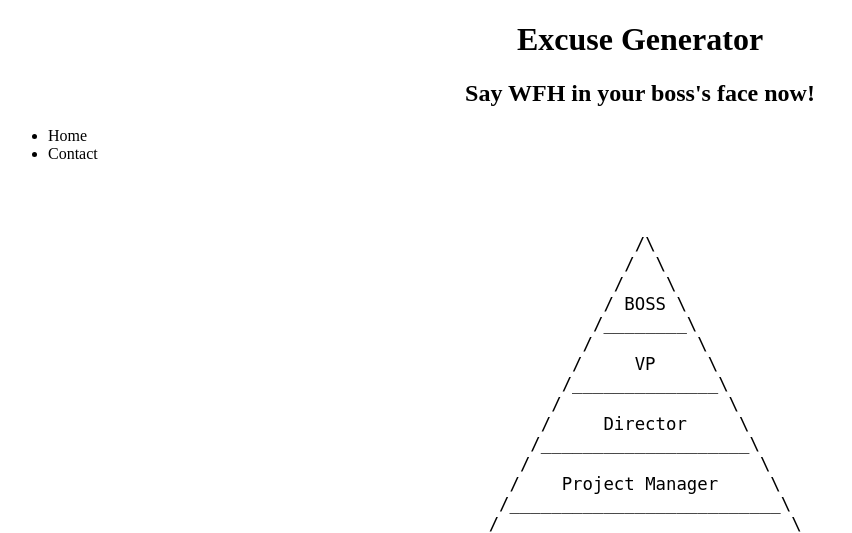
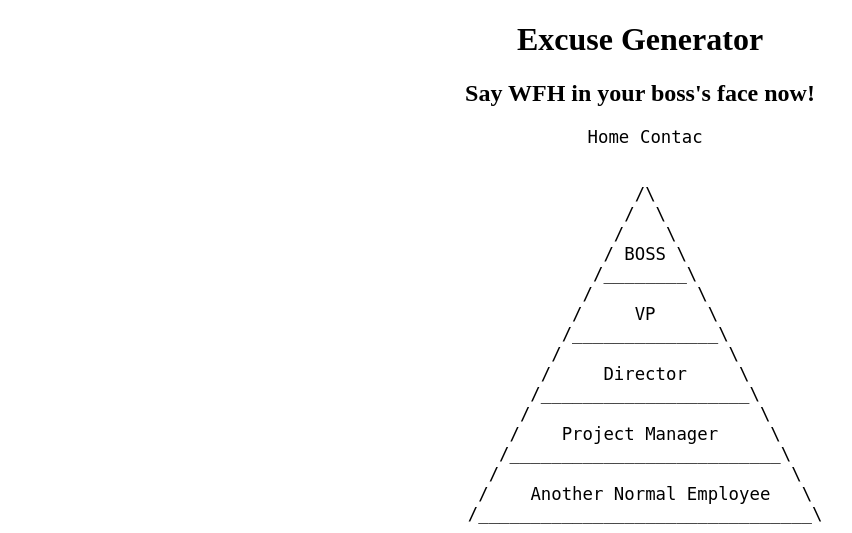
Before and after one commit to chengluxi1818/Excuse-Generator, a PHP site: page / in a window 1280 px wide. Shown: the top 533 px of the page, without its empty margins (0-852 px from the left). Run offline with PHP 8.4, Linux system fonts and the light colour scheme.

Commit message:
Done: 1. Configure Navigation bar to the center

```diff
--- a/index.html
+++ b/index.html
@@ -3,9 +3,6 @@
 <html>
 <head lang="en">
 	<meta charset="UTF-8" />
-
-	<script src="jsscript.js">
-	</script>
 	<link rel="stylesheet" href="style.css" />
 	<link rel="" />
 
@@ -22,13 +19,11 @@
 		</h2>
 	</div>
 
-	<div id="Header">
-		<ul>
-			<li>Home</li>
-			<li>Contact</li>
-		</ul>
+	<div id="Navigation" class="navigation">
+		<a id="headerHome" href="">Home</a>
+		<a id="headerContact" href="">Contact</a>
 	</div>
-	<br />
+
 
 	<div id="Grid" class="parent">
 		<div class="col-1">
@@ -144,6 +139,9 @@
 	<div style="background-color:#000000;color:#FFFFFF;">
 		&nbsp;Another Trie
 	</div>
+
+	<script src="jsscript.js">
+	</script>
 </body>
 
 </html>
--- a/jsscript.js
+++ b/jsscript.js
@@ -1,4 +1,4 @@
-/*var showHidden = document.getElementById('ShowHidden');
+var showHidden = document.getElementById('ShowHidden');
 
 var boss = document.getElementById('boss');
 var vp = document.getElementById('vp');
@@ -10,14 +10,12 @@
 var vpPath = document.getElementsByClassName('vpPath')[0];
 var directorPath = document.getElementsByClassName('directorPath')[0];
 var pmPath = document.getElementsByClassName('pmPath')[0];
-var comradePath = document.getElementsByClassName('comradePath')[0];*/
-
+var comradePath = document.getElementsByClassName('comradePath')[0];
 
 function init() {
-
 	document.getElementById('ShowHidden').style.visibility="hidden";
 
-	document.getElementsByClassName('bossPath')[0].style.visibility="hidden";
+	bossPath.style.visibility="hidden";
 	document.getElementsByClassName('vpPath')[0].style.visibility="hidden";
 	document.getElementsByClassName('directorPath')[0].style.visibility="hidden";
 	document.getElementsByClassName('pmPath')[0].style.visibility="hidden";
--- a/style.css
+++ b/style.css
@@ -6,6 +6,27 @@
 a:hover {
 	color:grey;
 	text-decoration: none;
+}
+
+.navigation {
+	width:10%;
+	margin: auto;
+	overflow: hidden;
+	font-family: monospace;
+	font-size: 13pt;
+}
+
+.navigation a {
+	float: left;
+	width: 50%;
+	color: black;
+	text-align: center;
+	text-decoration: none;
+}
+
+.navigation a:hover {
+	color: white;
+	background: black;
 }
 
 .parent {
```
